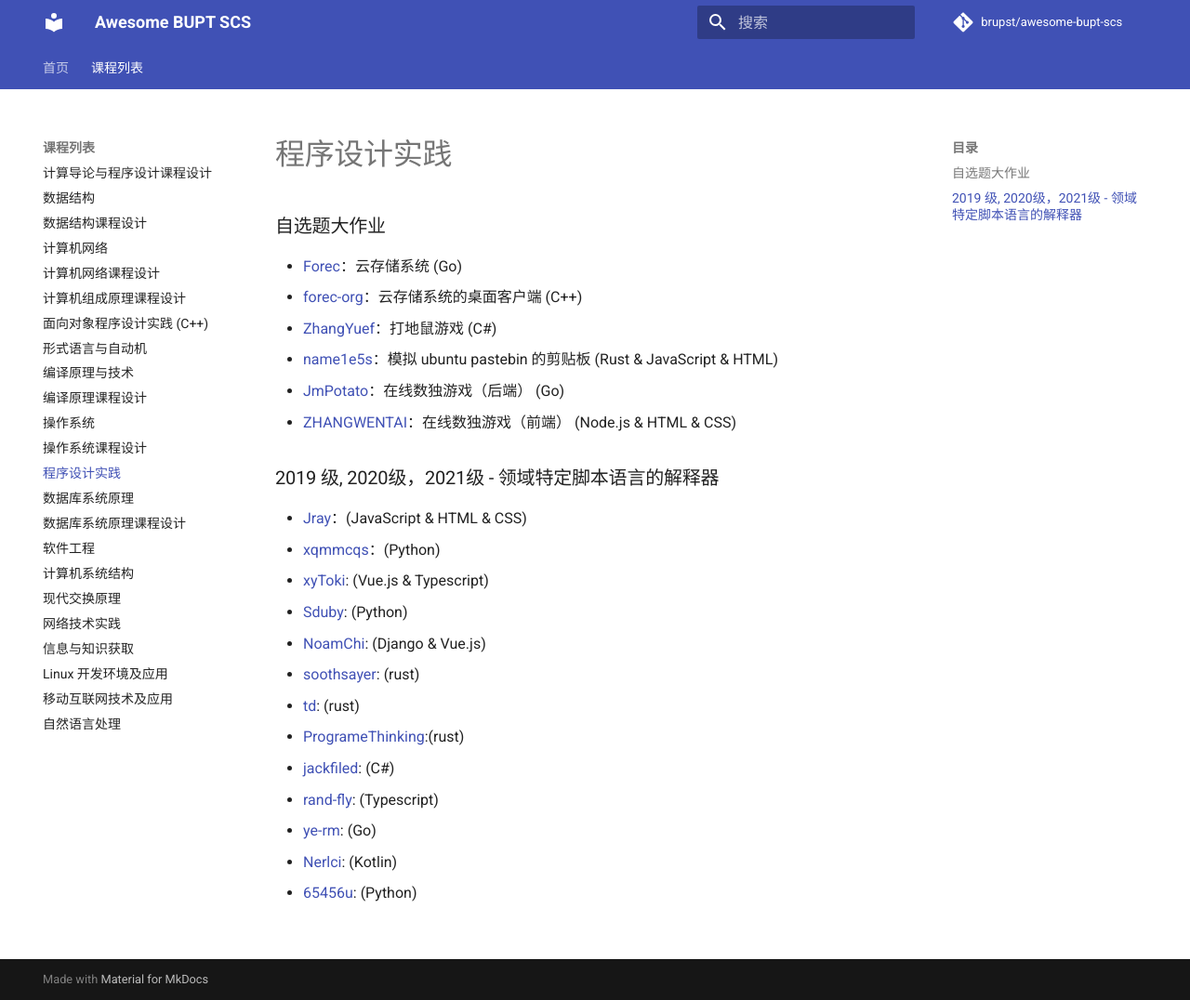
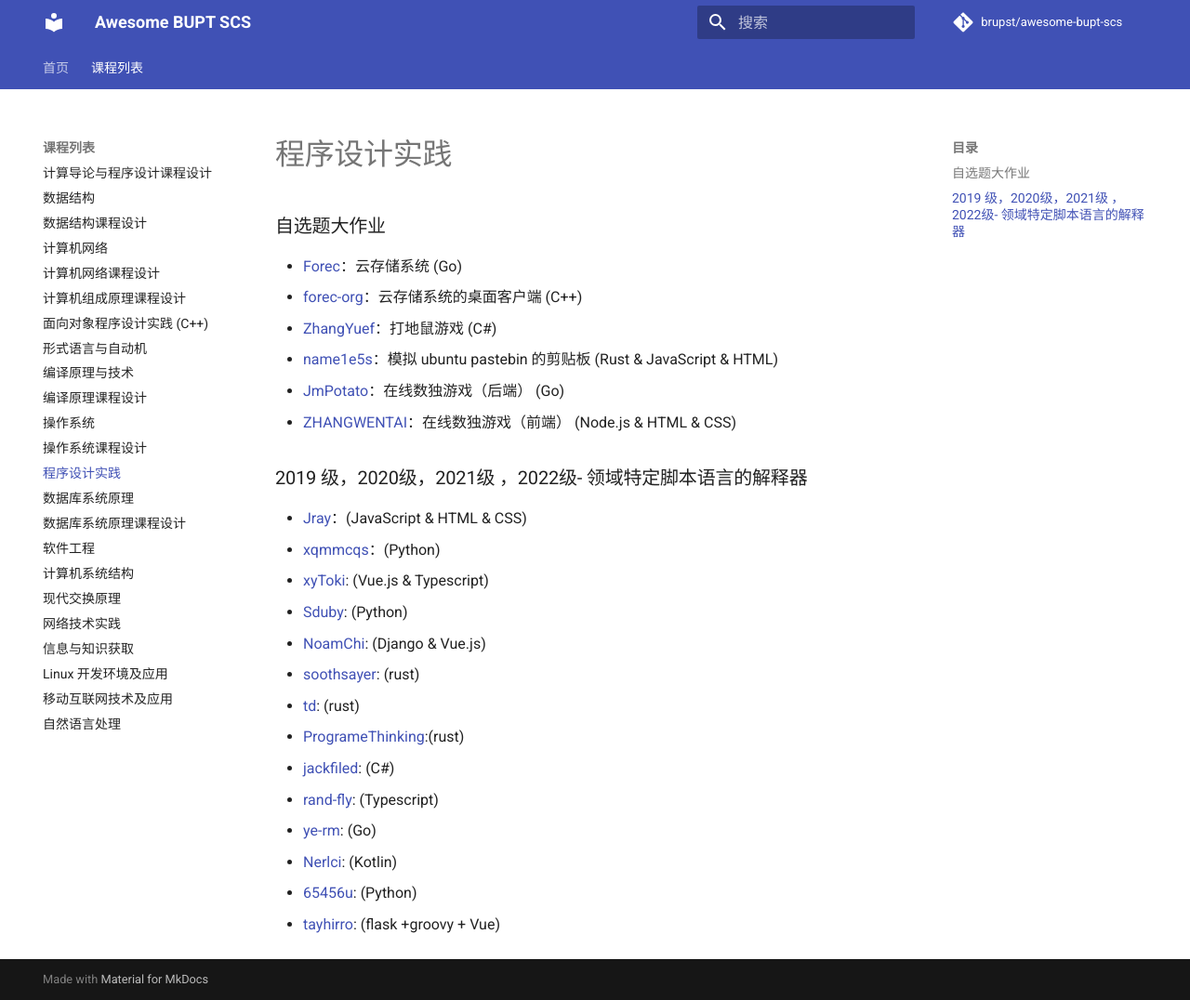
Before and after one commit to brupst/awesome-bupt-scs, an MkDocs documentation site: the page built from projects/Program-Practice.md, in a window 1280 px wide and 1076 px high. Shown: the whole window at 93% size. Built offline with MkDocs 1.6.1 and Material for MkDocs 9.7.7, drawn with Linux system fonts in a browser that asks for light colours; comment, search, counter and statistics services are not loaded.

Commit message:
增加程序设计2022级新作业，不同语言 (#116)
* 增加程序设计2022级新作业，不同语言

* 增加程序设计2022级新作业，不同语言

```diff
--- a/projects/Program-Practice.md
+++ b/projects/Program-Practice.md
@@ -10,7 +10,7 @@
 * [ZHANGWENTAI](https://github.com/ZHANGWENTAI/Sudoku-frontend)：在线数独游戏（前端） (Node.js & HTML & CSS)
 
 
-### 2019 级, 2020级，2021级 - 领域特定脚本语言的解释器
+### 2019 级，2020级，2021级 ，2022级- 领域特定脚本语言的解释器
 
 * [Jray](https://github.com/Jraaay/domain-specific-scripting-language-interpreter-js)：(JavaScript & HTML & CSS)
 * [xqmmcqs](https://github.com/xqmmcqs/robot-DSL)：(Python)
@@ -25,3 +25,4 @@
 * [ye-rm](https://github.com/ye-rm/MyDSL): (Go)
 * [Nerlci](https://github.com/Nerlci/dialogik): (Kotlin)
 * [65456u](https://github.com/65456u/scholar-archive/tree/main/projects/ChatFlow): (Python)
+* [tayhirro](https://github.com/Tayhirro/BUPT_DSL_Groovy): (flask +groovy + Vue)
```
